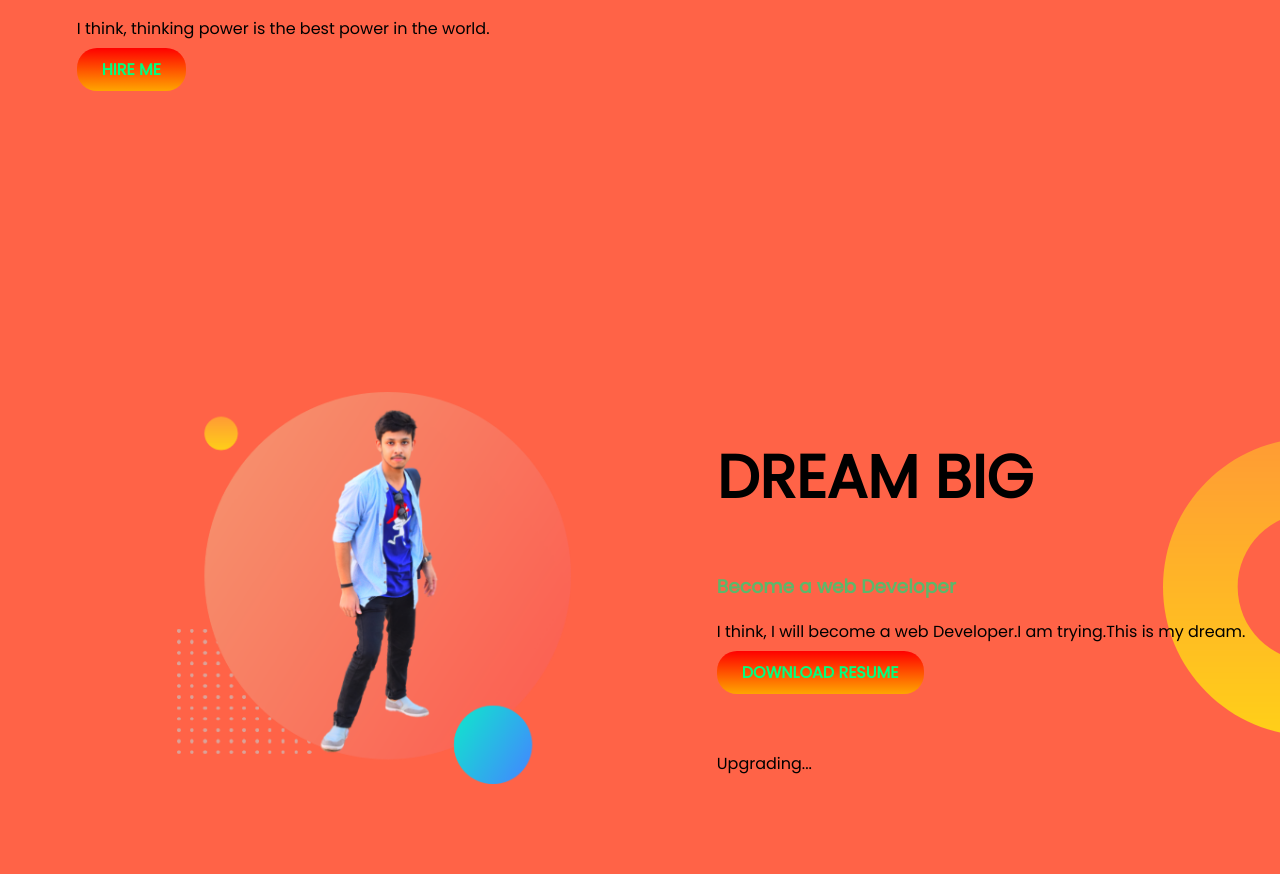
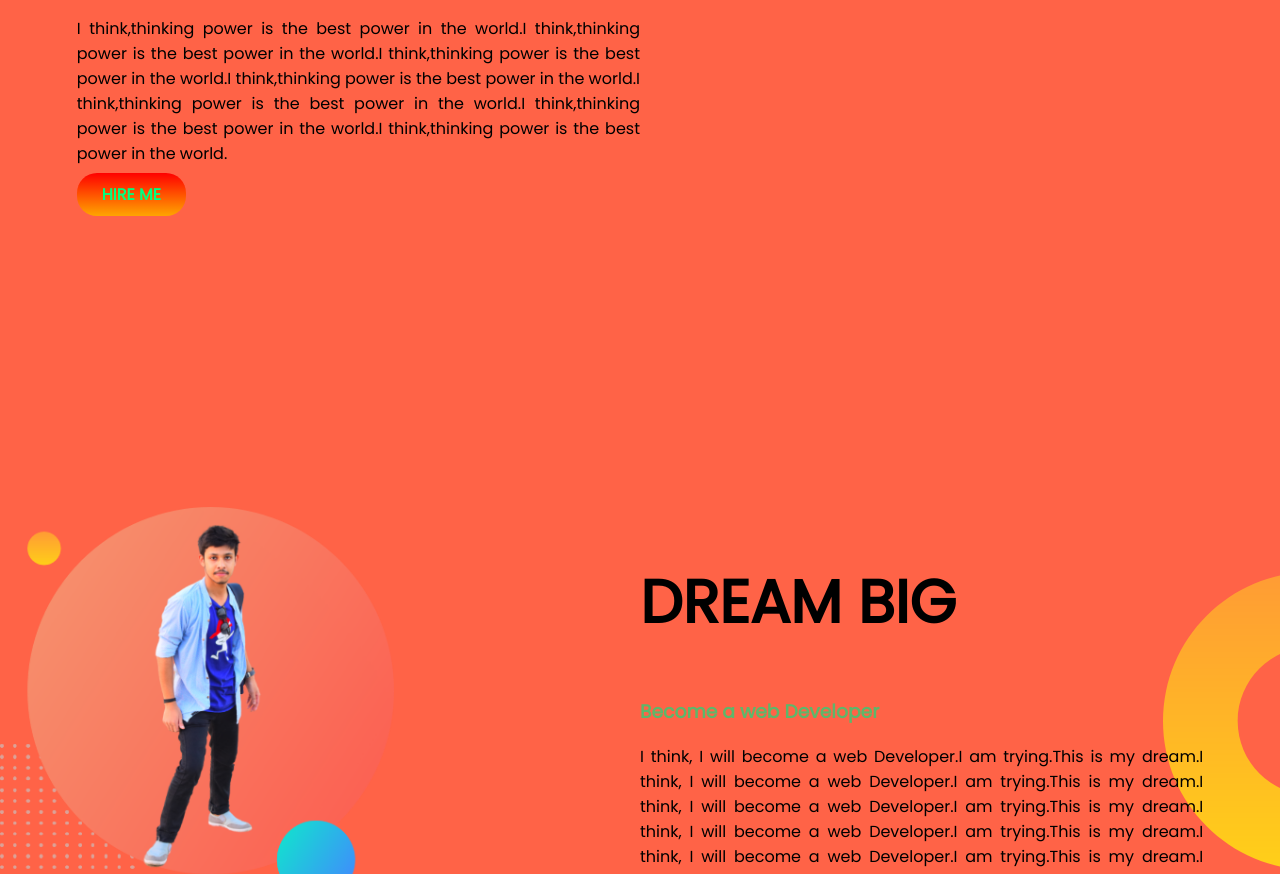
Before and after one commit to ShahriarRaktim/developer-portfolio, a plain HTML site: page index.html in a window 1280 px wide. Shown: the part 451-1325 px from the top of the page. Drawn offline with Linux system fonts and the light colour scheme.

Commit message:
style-add

```diff
--- a/index.html
+++ b/index.html
@@ -19,7 +19,10 @@
             <h1>WELCOME To</h1>
             <h1><span>THINKER RAKTIM</span> WORLD !</h1>
             <h3>Think Freely</h3>
-            <p>I think, thinking power is the best power in the world.</p>
+            <p>I think,thinking power is the best power in the world.I think,thinking power is the best power in the
+                world.I think,thinking power is the best power in the world.I think,thinking power is the best power in
+                the world.I think,thinking power is the best power in the world.I think,thinking power is the best power
+                in the world.I think,thinking power is the best power in the world.</p>
             <a class="link-button" target="_blank" href="https://www.facebook.com/thinker.person.79/">HIRE ME</a>
 
 
@@ -28,16 +31,20 @@
         <div class="half-width"> <img src="image/my-hourse-bg.png" alt=""></div>
     </section>
     <section class="dream-big flexible-container">
-        <div class="half-width">
+        <div class="half-width-second">
             <img src="image/my-pic-with-bg.png" alt="">
         </div>
-        <div class="half-width">
+        <div class="half-width-second">
             <h1>DREAM BIG</h1>
             <h3>Become a web Developer</h3>
-            <p>I think, I will become a web Developer.I am trying.This is my dream.</p>
+            <p>I think, I will become a web Developer.I am trying.This is my dream.I think, I will become a web
+                Developer.I am trying.This is my dream.I think, I will become a web Developer.I am trying.This is my
+                dream.I think, I will become a web Developer.I am trying.This is my dream.I think, I will become a web
+                Developer.I am trying.This is my dream.I think, I will become a web Developer.I am trying.This is my
+                dream.</p>
             <a class="link-button" target="_blank" href="https://www.facebook.com/thinker.person.79/about">DOWNLOAD
-                RESUME</a><br><br><br>
-            <p>Upgrading...</p>
+                RESUME</a>
+
         </div>
     </section>
     <section>
@@ -46,15 +53,17 @@
             <div id="full-web" class="exprience-item">
                 <h2>Full Stack Web Developer</h2>
                 <h3>2022-Present ~ Pro Level Developer</h3>
-                <p>I am a master of HTML</p>
+                <p>I am a master of HTML,...</p>
             </div>
             <div id="baby-web" class="exprience-item">
                 <h2>Baby Web Developer</h2>
                 <h3>2021-2022 ~ Programming Learner</h3>
-                <p>I am learning now</p>
+                <p>I am learning now...</p>
             </div>
         </div>
+        <p id="center">Upgrading...</p>
     </section>
+
     <footer>Thank you for visiting my website.</footer>
 </body>
 
--- a/style.css
+++ b/style.css
@@ -12,6 +12,9 @@ h3{
 span{
     color: blue;
 }
+p{
+    text-align: justify;
+}
 section{
     margin-bottom: 300px;
 }
@@ -19,10 +22,19 @@ section{
     width: 50%;
     padding-left: 6%;
 }
+.half-width-second{
+    width: 50%;
+    padding-right: 6%;
+}
 .half-width img{
-    width: 70%;
+    width: 75%;
     margin-top: 10px;
     margin-left: 100px;
+}
+.half-width-second img{
+    width: 70%;
+    margin-right: 100px;
+
 }
 .link-button{
     text-decoration: none;
@@ -73,3 +85,7 @@ footer{
     border-bottom: 100px solid transparent;
     background-image: linear-gradient(tomato,red);
 }
+#center{
+    text-align: center;
+    margin-top: 100px;
+}
```
